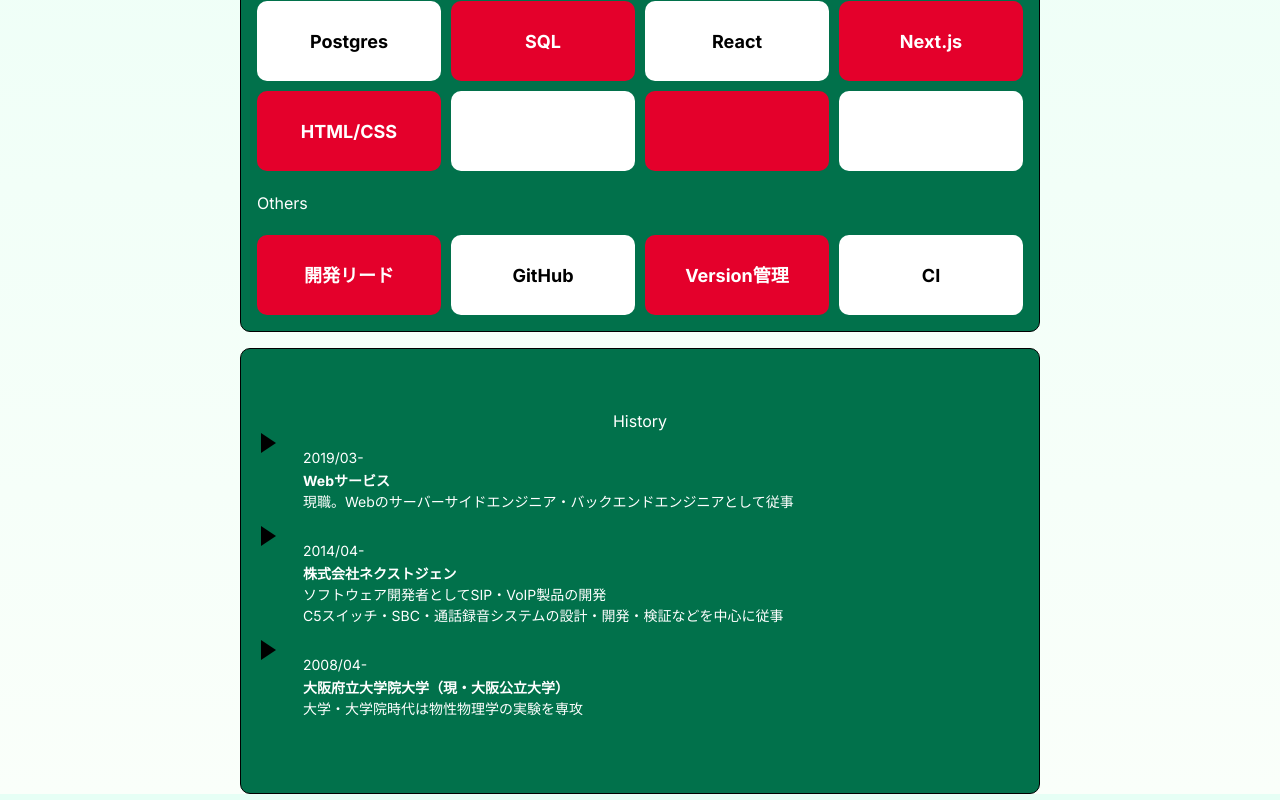
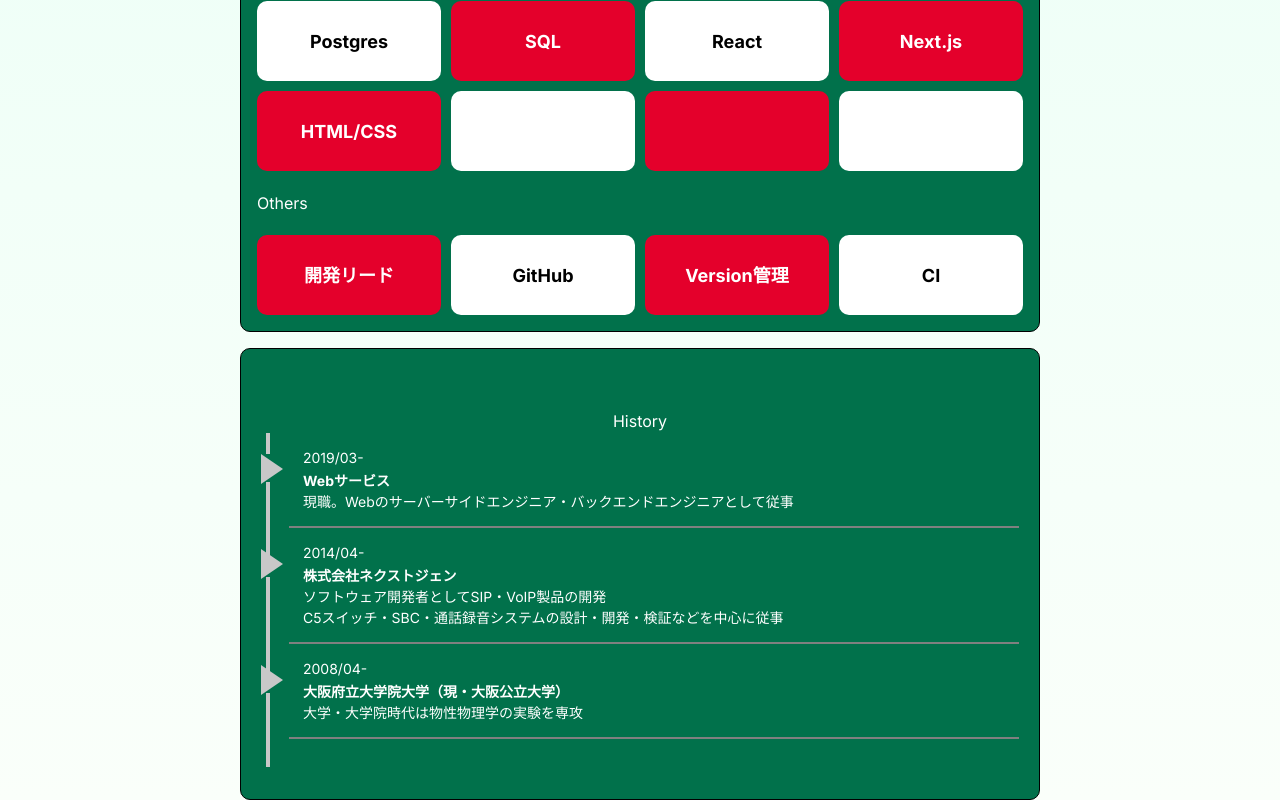
Before and after one commit to keyno63/profile.maigo-name.tokyo, a Next.js app in the folder website/: page / in a window 1280 px wide. Shown: the part 724-1524 px from the top of the page. Built offline with nearby package versions, Linux system fonts and the light colour scheme.

Commit message:
modified joint history element

```diff
--- a/website/features/about/styles.module.css
+++ b/website/features/about/styles.module.css
@@ -69,44 +69,62 @@
     padding: 1em;
     display: flex;
     flex-direction: column;
+    border-bottom: 2px solid gray;
+}
+
+.element_body:after {
+    border-bottom: 2px solid white;
 }
 
 .triangle_right:before {
+    position: absolute;
+    z-index: 5;
+    top: var(--top-margin);
+    display: flex;
+    align-items: center;
+    justify-content: center;
+    width: 2em;
+    height: 2em;
+    content: '';
+
+    border-top: 15px solid transparent;
+    border-bottom: 15px solid transparent;
+    border-left: 22px solid var(--color-joint-bar);
+    background-color: transparent;
+}
+
+.triangle_right {
     grid-area: left;
-    --top-margin: 2em;
+    --top-margin: 1.5em;
+    --color-joint-bar: #C8C8C8;
+    --joint-left: 25%;
     position: relative;
     display: flex;
     justify-content: center;
 }
 
-.triangle_right {
-    width: 0;
-    height: 0;
-    border-top: 10px solid transparent;
-    border-bottom: 10px solid transparent;
-    border-left: 15px solid black;
-}
-
-.triangle_right .element_joint:before {
+.element_joint::before {
     content: '';
     position: absolute;
     top: 0;
     height: var(--top-margin);
-    left: 50%;
+    left: var(--joint-left);
     transform: translateX(-50%);
     width: 4px;
-    background: black;
+    background: var(--color-joint-bar);
+    z-index: 10;
 }
 
-.triangle_right .element_joint:after {
+.element_joint:after {
     content: '';
     position: absolute;
     top: calc(var(--top-margin) + 2em);
     height: calc(100% - var(--top-margin));
-    left: 50%;
+    left: var(--joint-left);
     transform: translateX(-50%);
     width: 4px;
-    background: black;
+    background: var(--color-joint-bar);
+    z-index: 15;
 }
 
 .date {
```
